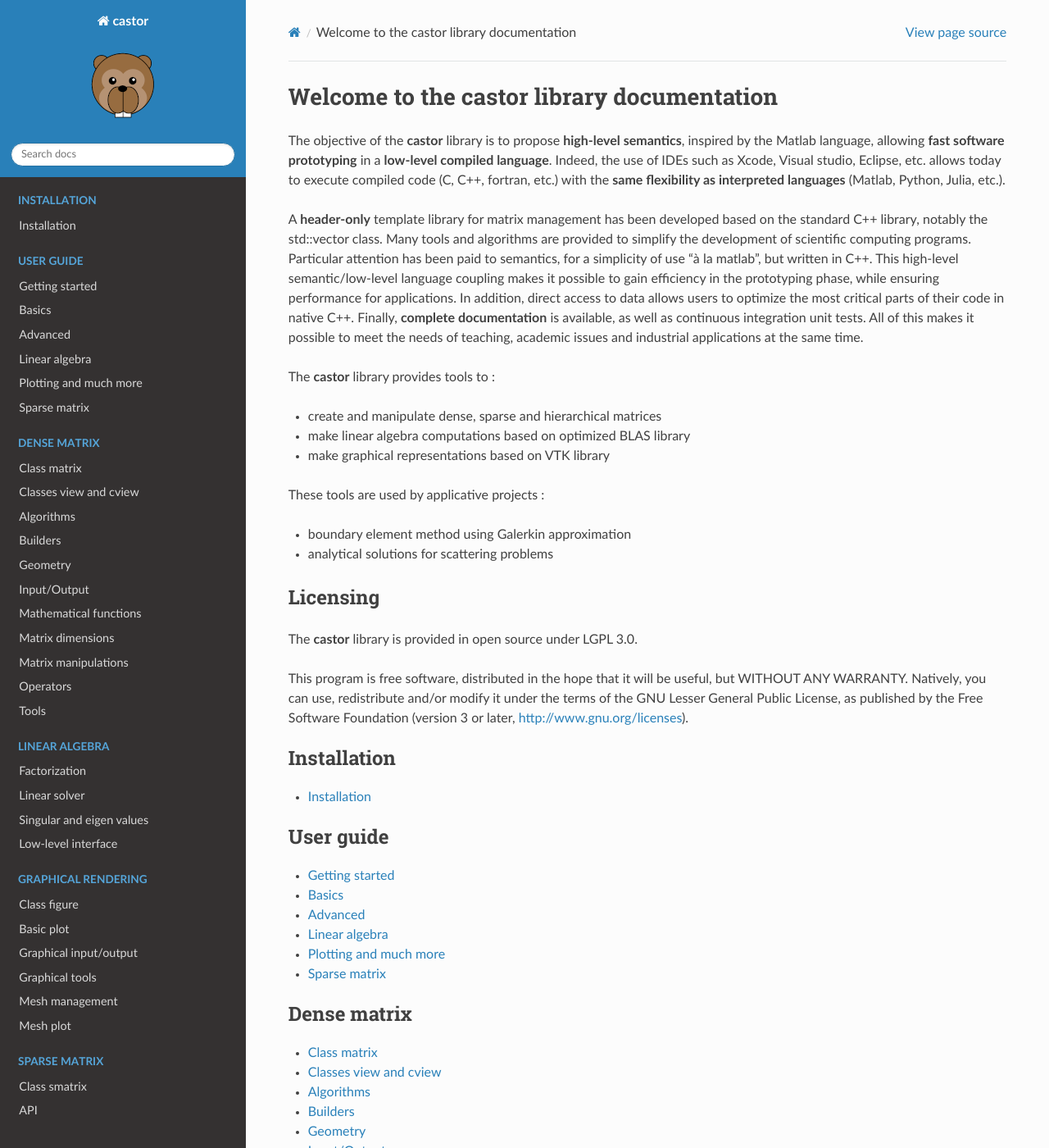
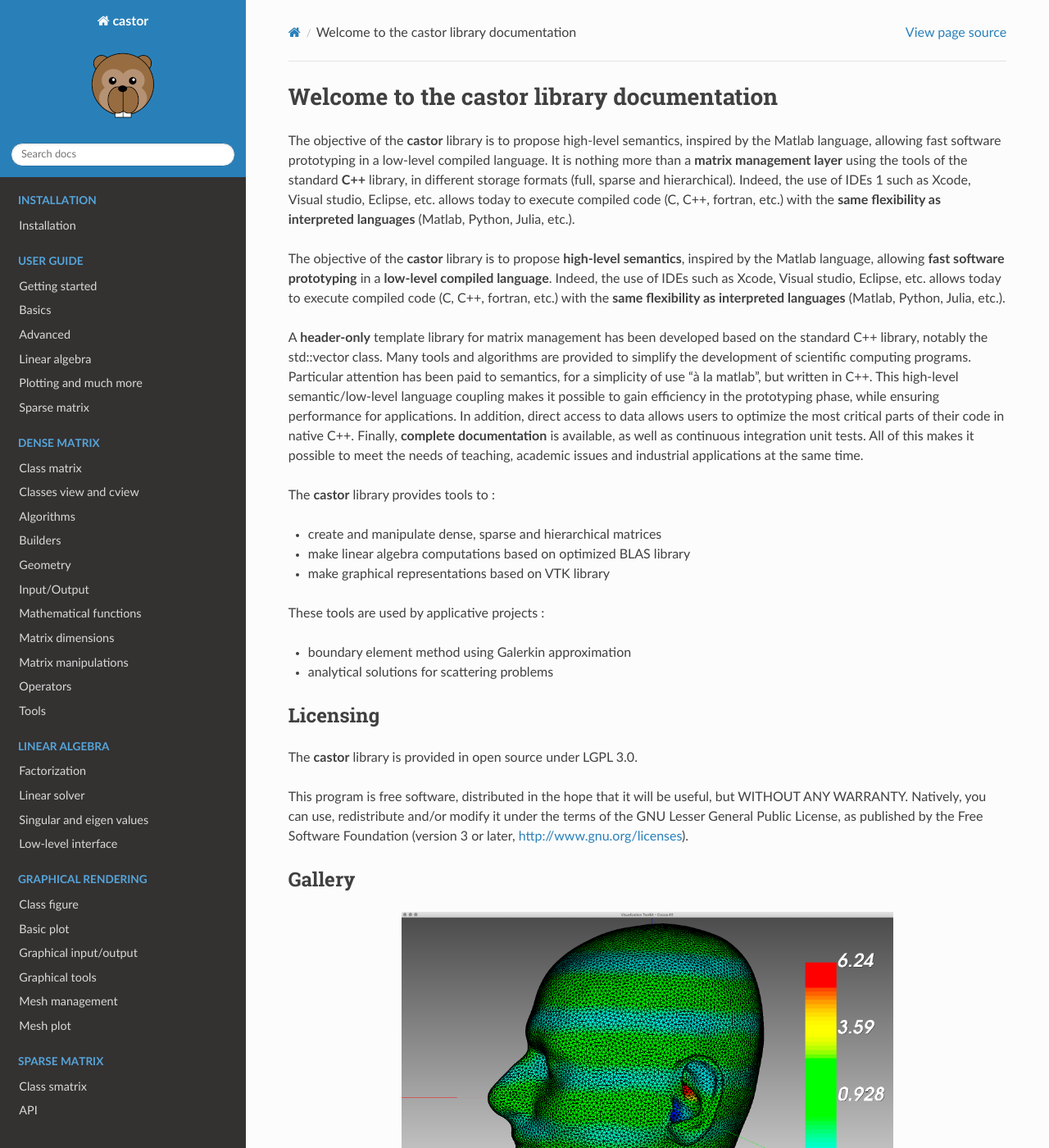
Before and after one commit to leprojetcastor/castor, a Sphinx documentation site: the page built from doc/source/index.rst, in a window 1280 px wide and 1400 px high. Shown: the whole window at 82% size. Built offline with Sphinx 7.4.7 and the Read the Docs theme 2.0.0, drawn with Linux system fonts in a browser that asks for light colours; some of the changed text lies outside the part shown.

Commit message:
doc mofications

```diff
--- a/doc/source/index.rst
+++ b/doc/source/index.rst
@@ -1,5 +1,7 @@
 Welcome to the castor library documentation
 ===========================================
+
+The objective of the **castor** library is to propose high-level semantics, inspired by the Matlab language, allowing fast software prototyping in a low-level compiled language. It is nothing more than a **matrix management layer** using the tools of the standard **C++** library, in different storage formats (full, sparse and hierarchical). Indeed, the use of IDEs 1 such as Xcode, Visual studio, Eclipse, etc. allows today to execute compiled code (C, C++, fortran, etc.) with the **same flexibility as interpreted languages** (Matlab, Python, Julia, etc.).
 
 The objective of the **castor** library is to propose **high-level semantics**, inspired by the Matlab language, allowing **fast software prototyping** in a **low-level compiled language**. Indeed, the use of IDEs such as Xcode, Visual studio, Eclipse, etc. allows today to execute compiled code (C, C++, fortran, etc.) with the **same flexibility as interpreted languages** (Matlab, Python, Julia, etc.).
 
@@ -23,6 +25,14 @@ The **castor** library is provided in open source under LGPL 3.0.
 
 This program is free software, distributed in the hope that it will be useful, but WITHOUT ANY WARRANTY. Natively, you can use,  redistribute and/or modify it under the terms of the GNU Lesser General Public License, as published by the Free Software Foundation (version 3 or later,  http://www.gnu.org/licenses).
 
+
+Gallery
+-------
+.. image:: img/head.png
+   :width: 600
+   :align: center
+
+Boundary element computation using le projet castor. Simulation of acoustic scattering by human head, excited by plane wave at 8Khz (20.000 degrees of freedom). Hierarchical solver is used on a standard laptop.
 
 .. toctree::
    :caption: Installation
```
Also changed, not shown: doc/source/api_hmatrix.rst (+4 -4 lines), .gitlab-ci.yml, doc/source/img/head.png (added).
